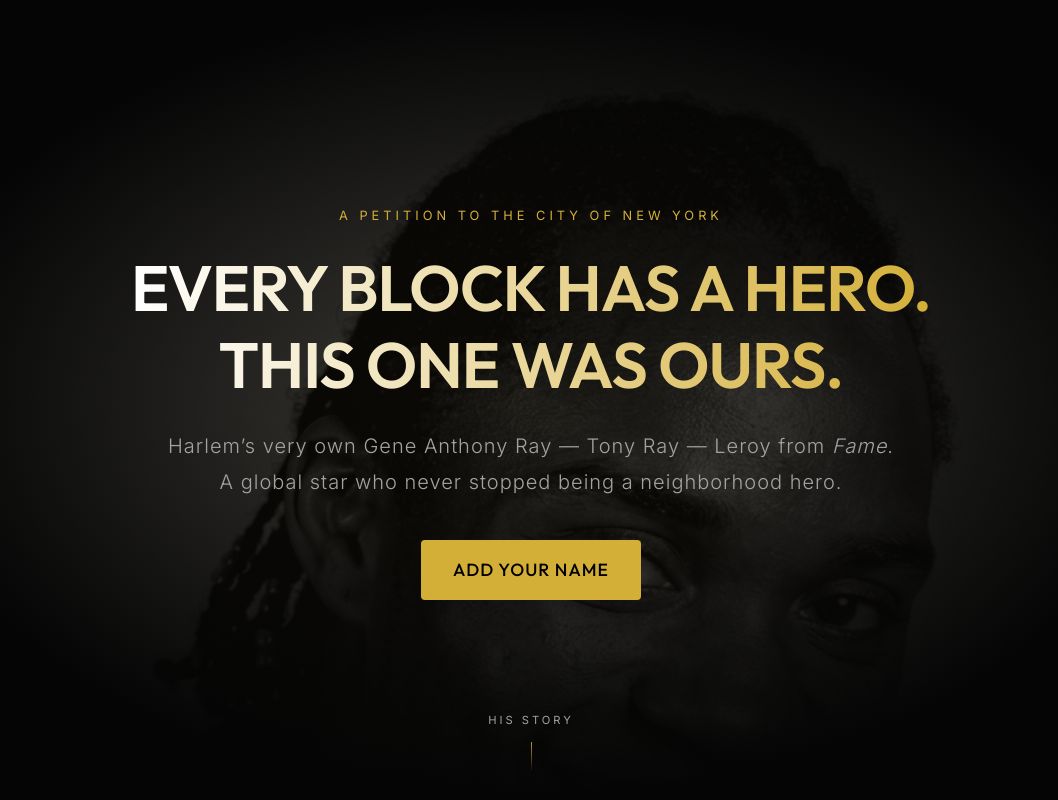
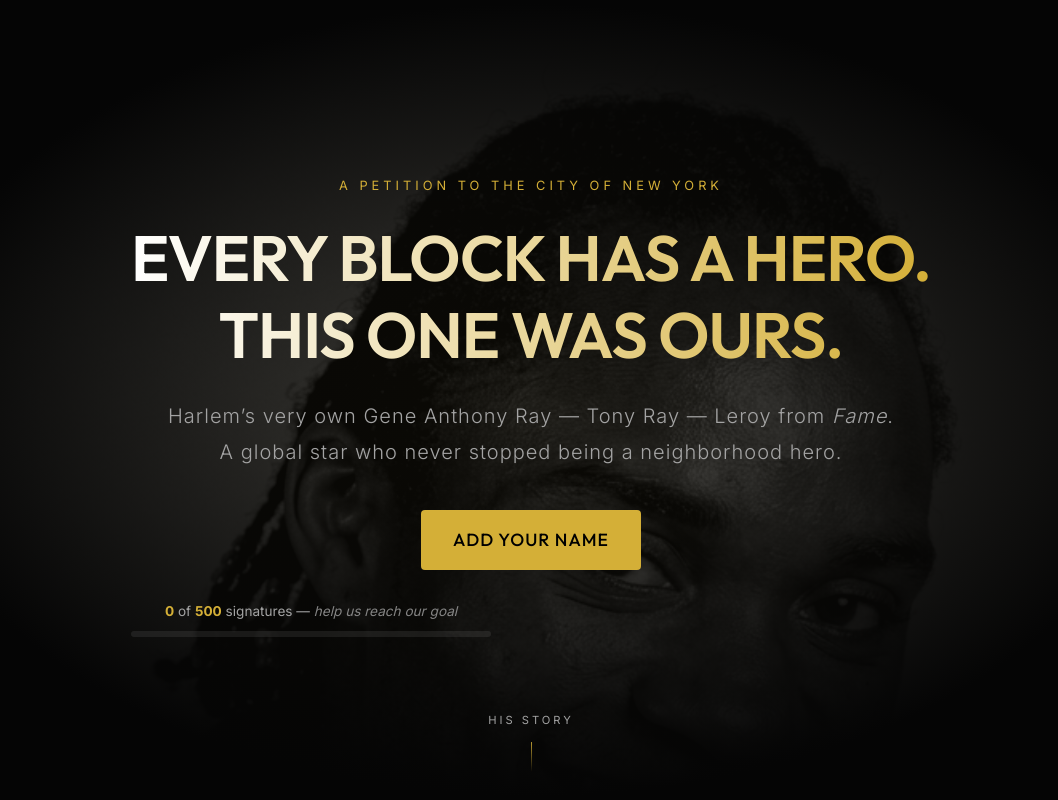
Before and after one commit to ra3va/gene-anthony-ray, a Next.js app: page / in a window 1280 px wide. Shown: the top 800 px of the page, without its empty margins (109-1167 px from the left). Built offline with nearby package versions, Linux system fonts and the light colour scheme; no server answers; the database is empty.

Commit message:
feat: add signature progress counter in hero section

```diff
--- a/src/app/globals.css
+++ b/src/app/globals.css
@@ -207,6 +207,62 @@ section {
 
 .hero-actions {
   animation: fadeInUp 1.2s ease-out 0.7s both;
+}
+
+/* Hero Signature Counter */
+.hero-counter {
+  margin-top: 1.5rem;
+  max-width: 360px;
+  width: 100%;
+  animation: fadeInUp 1.5s ease-out 1s both;
+}
+
+.hero-counter-text {
+  font-size: 0.85rem;
+  color: var(--text-muted);
+  margin-bottom: 0.5rem;
+  text-align: center;
+}
+
+.hero-counter-text strong {
+  color: var(--accent-gold);
+}
+
+.hero-counter-text em {
+  font-style: italic;
+  opacity: 0.8;
+}
+
+.progress-bar-track {
+  width: 100%;
+  height: 6px;
+  background: rgba(255, 255, 255, 0.08);
+  border-radius: 3px;
+  overflow: hidden;
+}
+
+.progress-bar-fill {
+  height: 100%;
+  background: linear-gradient(90deg, var(--accent-gold), #f0d060);
+  border-radius: 3px;
+  transition: width 0.6s ease-out;
+  position: relative;
+}
+
+.progress-bar-fill::after {
+  content: '';
+  position: absolute;
+  top: 0;
+  left: 0;
+  right: 0;
+  bottom: 0;
+  background: linear-gradient(90deg, transparent, rgba(255,255,255,0.3), transparent);
+  animation: shimmer 2s ease-in-out infinite;
+}
+
+@keyframes shimmer {
+  0% { transform: translateX(-100%); }
+  100% { transform: translateX(100%); }
 }
 
 /* Scroll Indicator */
--- a/src/app/page.tsx
+++ b/src/app/page.tsx
@@ -30,6 +30,19 @@ export default async function Home() {
           <div className="hero-actions">
             <a href="#petition" className="btn btn-primary">Add Your Name</a>
           </div>
+          {count >= 0 && (
+            <div className="hero-counter">
+              <p className="hero-counter-text">
+                <strong>{count.toLocaleString()}</strong> of <strong>500</strong> signatures &mdash; <em>help us reach our goal</em>
+              </p>
+              <div className="progress-bar-track">
+                <div
+                  className="progress-bar-fill"
+                  style={{ width: `${Math.min((count / 500) * 100, 100)}%` }}
+                />
+              </div>
+            </div>
+          )}
         </div>
         <div className="hero-scroll-indicator">
           <span>His Story</span>
```
